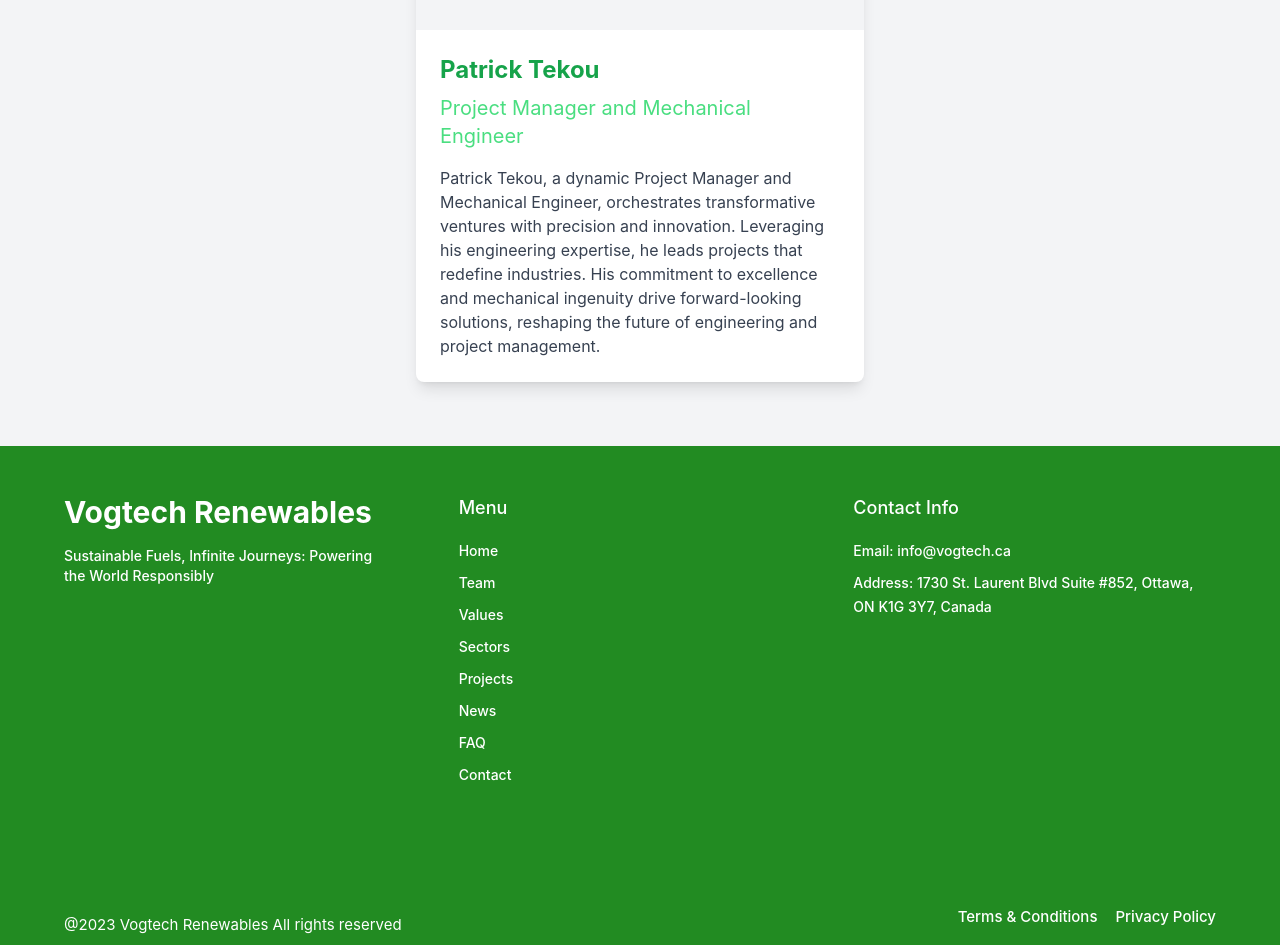
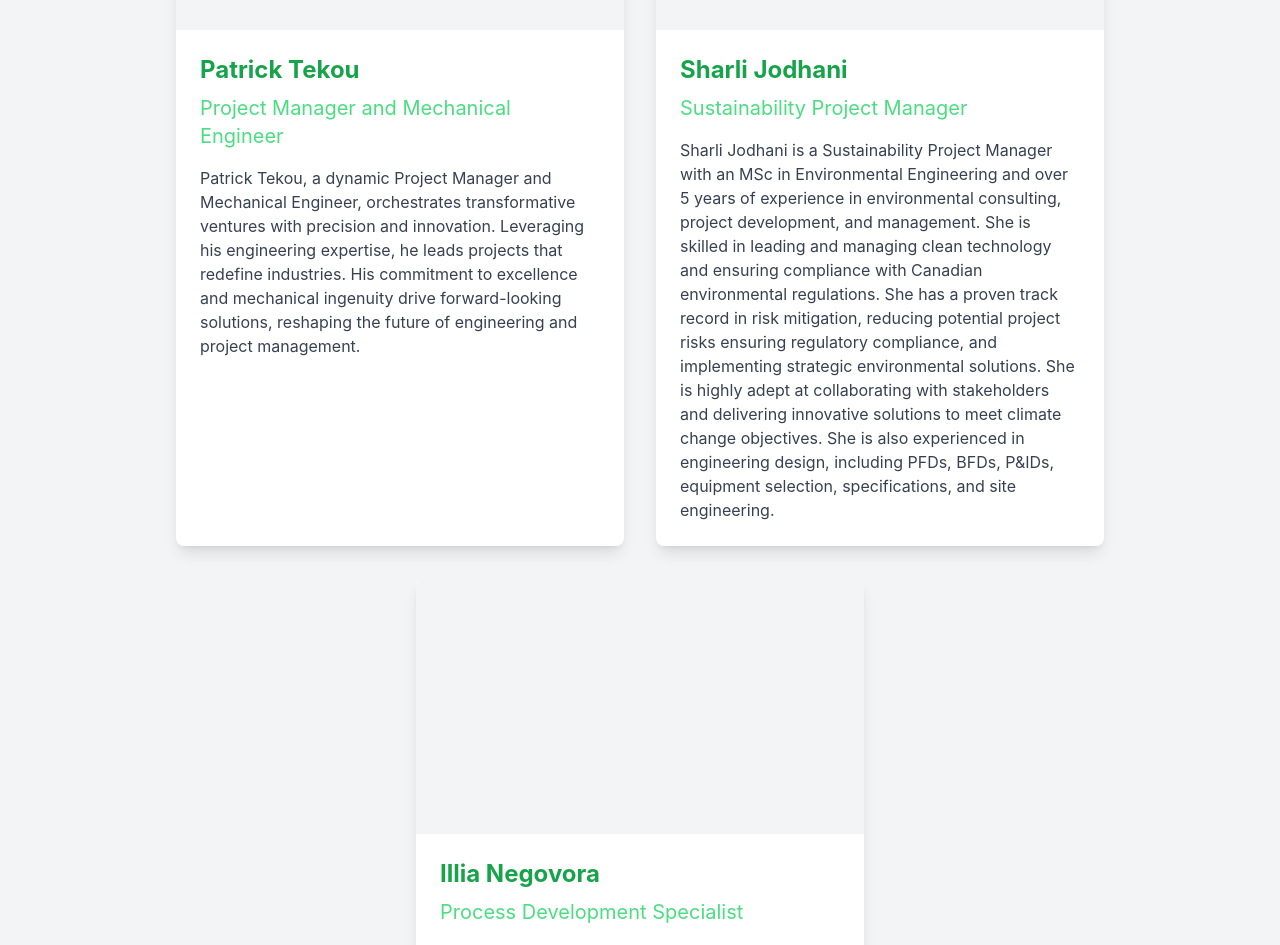
Before and after one commit to VogtechRenewables/vogtechwebsite, a React (Create React App) app: page /team in a window 1280 px wide. Shown: the part 1160-2105 px from the top of the page. Built offline with nearby package versions, Linux system fonts and the light colour scheme.

Commit message:
Added team member

```diff
--- a/src/pages/Team.js
+++ b/src/pages/Team.js
@@ -20,6 +20,16 @@ const teamContent = {
       name: 'Patrick Tekou',
       position: 'Project Manager and Mechanical Engineer',
       bio: 'Patrick Tekou, a dynamic Project Manager and Mechanical Engineer, orchestrates transformative ventures with precision and innovation. Leveraging his engineering expertise, he leads projects that redefine industries. His commitment to excellence and mechanical ingenuity drive forward-looking solutions, reshaping the future of engineering and project management.'
+    },
+    {
+      name: "Sharli Jodhani",
+      position: "Sustainability Project Manager",
+      bio: "Sharli Jodhani is a Sustainability Project Manager with an MSc in Environmental Engineering and over 5 years of experience in environmental consulting, project development, and management. She is skilled in leading and managing clean technology and ensuring compliance with Canadian environmental regulations. She has a proven track record in risk mitigation, reducing potential project risks ensuring regulatory compliance, and implementing strategic environmental solutions. She is highly adept at collaborating with stakeholders and delivering innovative solutions to meet climate change objectives. She is also experienced in engineering design, including PFDs, BFDs, P&IDs, equipment selection, specifications, and site engineering."
+    },
+    {
+      name: "Illia Negovora",
+      position: "Process Development Specialist",
+      bio: "Illia Negovora, a Process Development Specialist - Research and Development with industrial in both production and pilot scale processes. With his unique background in both Chemical Engineering and Computing Technologies, he brings an innovative approach to process development, simulation and validation. From test tube to commercial scale, he believes that processes must be designed to be scalable, safe and sustainable. ILLIA is a graduate in Chemistry Engineering from Ottawa University"
     }
   ],
   French: [
@@ -37,6 +47,16 @@ const teamContent = {
       name: 'Patrick Tekou',
       position: 'Responsable de Projet et Ingénieur Mécanique',
       bio: 'Patrick Tekou, responsable de projet dynamique et ingénieur mécanique, orchestre des projets transformants avec précision et innovation. En s’appuyant sur son expertise en ingénierie, il dirige des projets qui redéfinissent les industries. Son engagement envers l’excellence et son ingéniosité mécanique conduisent des solutions tournées vers l’avenir, remodelant l’avenir de l’ingénierie et de la gestion de projets.'
+    },
+    {
+      name: "Sharli Jodhani",
+      position: "Chef de Projet en Durabilité",
+      bio: "Sharli Jodhani est chef de projet en durabilité avec une maîtrise en ingénierie environnementale et plus de 5 ans d'expérience dans le conseil environnemental, le développement et la gestion de projets. Elle est experte dans la gestion de la technologie propre et veille à la conformité avec les réglementations environnementales canadiennes. Elle a fait ses preuves dans la réduction des risques potentiels des projets en assurant leur conformité réglementaire et en mettant en œuvre des solutions environnementales stratégiques. Elle excelle dans la collaboration avec les parties prenantes et la fourniture de solutions innovantes pour répondre aux objectifs de lutte contre le changement climatique. Elle possède également une expérience en conception technique, y compris PFD, BFD, P&ID, la sélection d'équipements, les spécifications et l'ingénierie de site."
+    },
+    {
+      name: "Illia Negovora",
+      position: "Spécialiste du Développement des Processus",
+      bio: "Illia Negovora, spécialiste du développement des processus - Recherche et Développement, avec une expérience industrielle à la fois dans les processus de production et à l’échelle pilote. Avec son parcours unique en génie chimique et en technologies informatiques, il apporte une approche innovante au développement, à la simulation et à la validation des processus. De l’éprouvette à l’échelle commerciale, il croit que les processus doivent être conçus pour être évolutifs, sûrs et durables. Illia est diplômé en génie chimique de l’Université d’Ottawa."
     }
   ]
 };
```
